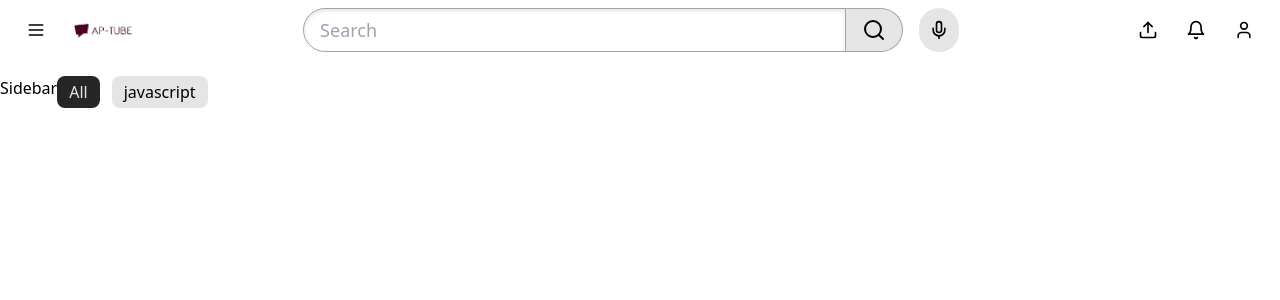
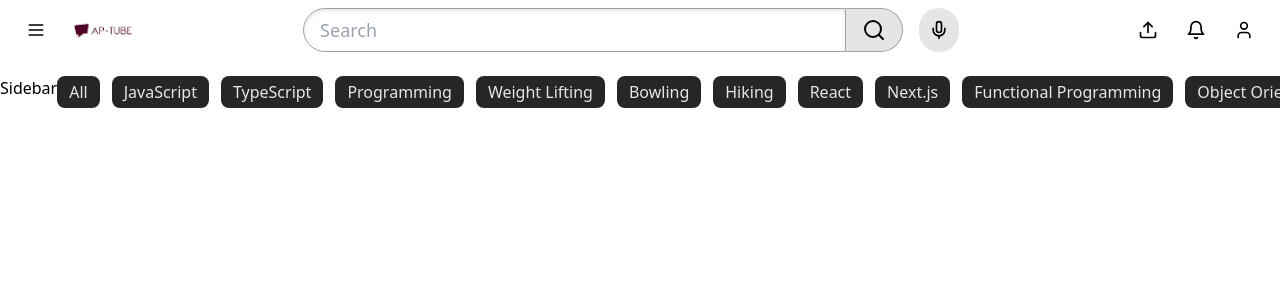
Before and after one commit to Aanand-Patil/youtube-homepage, a React (Vite) app: page / in a window 1280 px wide. Shown: the top 300 px of the page. Built offline with nearby package versions, Linux system fonts and the light colour scheme.

Commit message:
hardcoded category mapping done.

```diff
--- a/src/App.tsx
+++ b/src/App.tsx
@@ -1,4 +1,5 @@
 import { CategoryPills } from "./components/CategoryPills";
+import { categories } from "./data/home";
 import { PageHeader } from "./layouts/PageHeader";
 
 function App() {
@@ -9,7 +10,7 @@ function App() {
       <div className="grid grid-cols-[auto,1fr] flex-grow-1 overflow-auto ">
         <div>Sidebar</div>
         <div className=" sticky top-0 bg-white z-10 pb-4">
-          <CategoryPills />
+          <CategoryPills categories={categories} />
         </div>
       </div>
     </div>
--- a/src/components/CategoryPills.tsx
+++ b/src/components/CategoryPills.tsx
@@ -8,15 +8,15 @@ export function CategoryPills({ categories }: CategoryPillsProps) {
   return (
     <div className="overflow-x-hidden relative">
       <div className="flex whitespace-nowrap gap-3 transition-transform w-[max-content]">
-        <Button
-          variant="dark"
-          className="py-1 px-3 rounded-lg whitespace-nowrap "
-        >
-          All
-        </Button>
-        <Button className="py-1 px-3 rounded-lg whitespace-nowrap ">
-          javascript
-        </Button>
+        {categories.map((category) => (
+          <Button
+            key={category}
+            variant="dark"
+            className="py-1 px-3 rounded-lg whitespace-nowrap "
+          >
+            {category}
+          </Button>
+        ))}
       </div>
     </div>
   );
```
